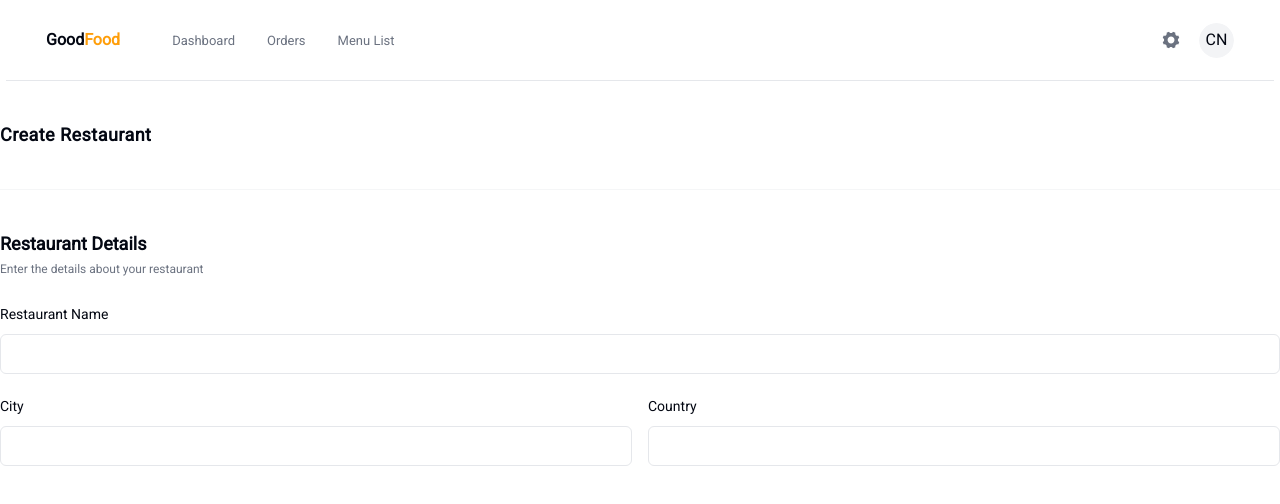
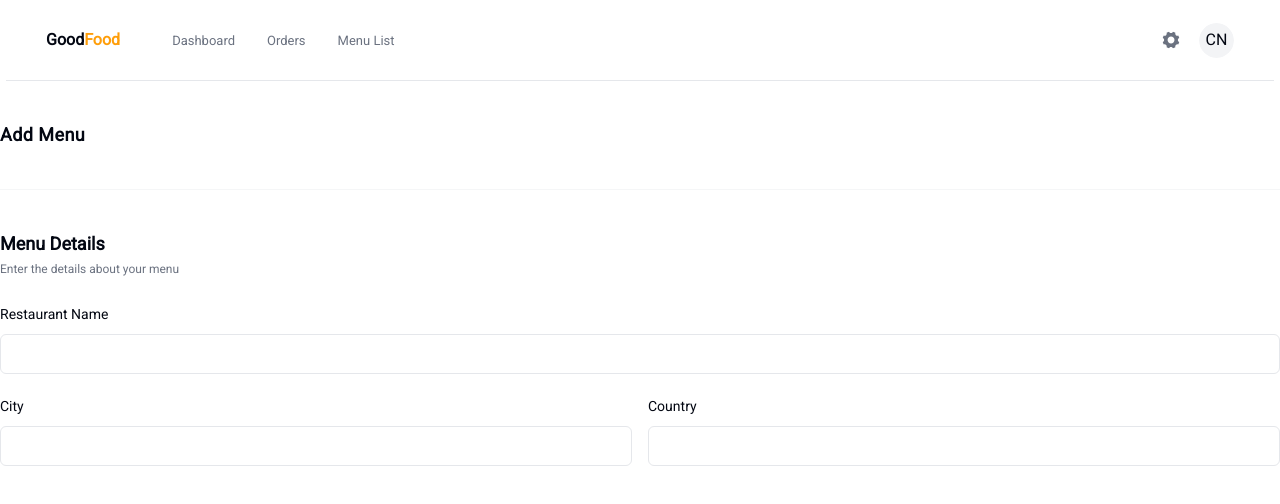
Before and after one commit to rosanno/food-ordering-platform, a Next.js app: page /menu/create in a window 1280 px wide. Shown: the top 504 px of the page. Built offline with nearby package versions, Linux system fonts and the light colour scheme; no server answers.

Commit message:
update form label

```diff
--- a/app/(admin)/(routes)/menu/(routes)/create/_components/form-header.tsx
+++ b/app/(admin)/(routes)/menu/(routes)/create/_components/form-header.tsx
@@ -5,10 +5,10 @@ const FormHeader = () => {
     <section className="mt-10">
       <div className="space-y-0.5">
         <h2 className="text-lg font-semibold">
-          Restaurant Details
+          Menu Details
         </h2>
         <h3 className="text-[12px] text-muted-foreground">
-          Enter the details about your restaurant
+          Enter the details about your menu
         </h3>
       </div>
     </section>
--- a/app/(admin)/(routes)/menu/(routes)/create/page.tsx
+++ b/app/(admin)/(routes)/menu/(routes)/create/page.tsx
@@ -4,7 +4,7 @@ import RestaurantForm from "./_components/restaurant-form";
 const CreateRestaurantPage = () => {
   return (
     <>
-      <Header title="Create Restaurant" />
+      <Header title="Add Menu" />
       <RestaurantForm />
     </>
   );
```
